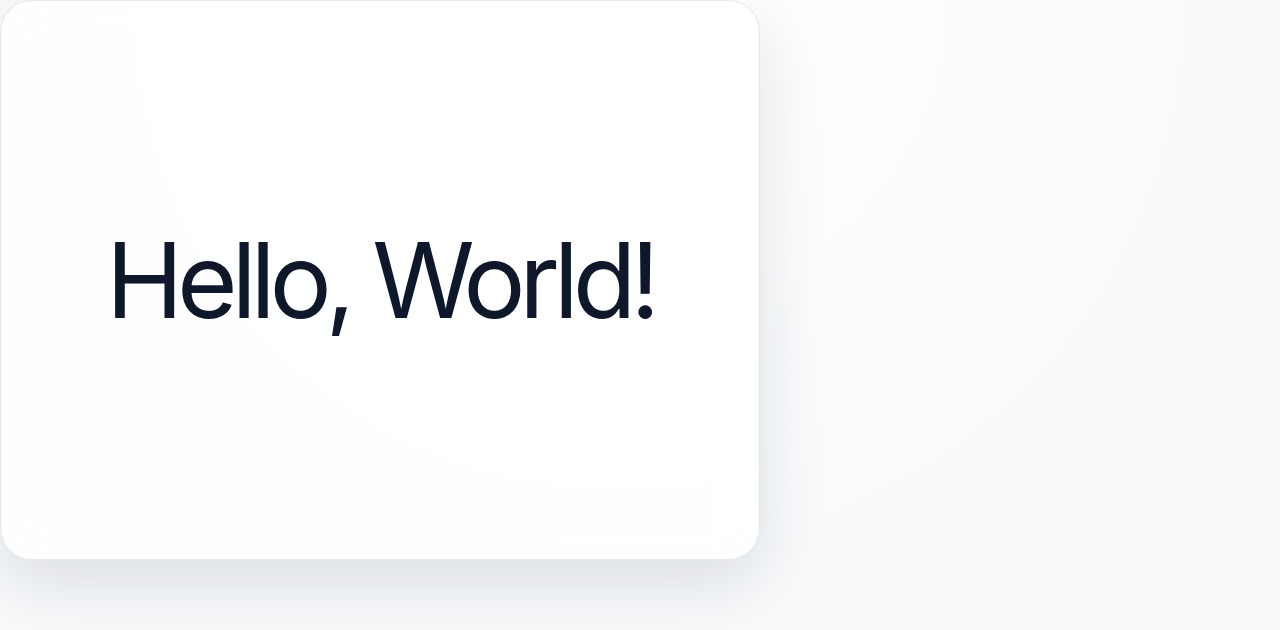
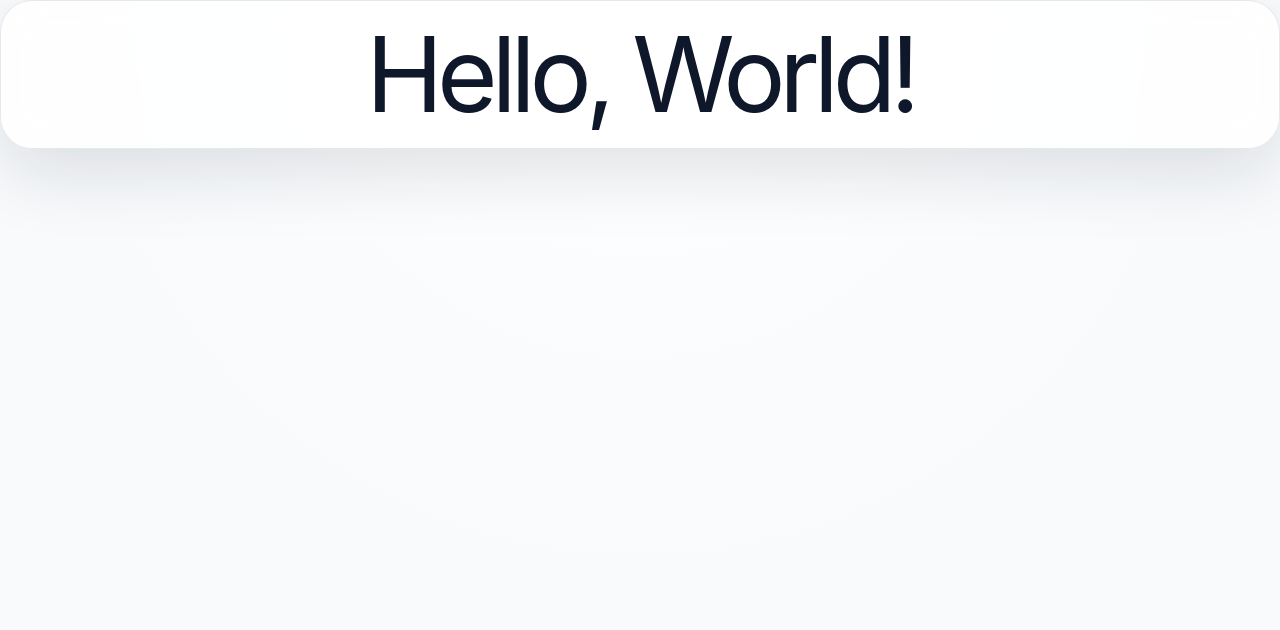
Before and after one commit to ThanhNV121097/project-96dbee40, a Next.js app in the folder code/frontend/: page / in a window 1280 px wide. Shown: the top 630 px of the page. Built offline with nearby package versions, Linux system fonts and the light colour scheme.

Commit message:
drop inline size literals from hello world component

```diff
--- a/code/frontend/components/HelloWorldPage.tsx
+++ b/code/frontend/components/HelloWorldPage.tsx
@@ -1,14 +1,9 @@
 import styles from "./HelloWorldPage.module.css";
 import { helloWorldPageMock } from "../lib/mock/hello-world-page";
 
-const cardStyle = {
-  width: "min(760px, 100%)",
-  minHeight: "min(70vh, 620px)",
-} as const;
-
 export function HelloWorldPage() {
   return (
-    <main className={styles.card} aria-label="Hello World screen" style={cardStyle}>
+    <main className={styles.card} aria-label="Hello World screen">
       <h1 className={styles.heading}>{helloWorldPageMock.heading}</h1>
     </main>
   );
```
